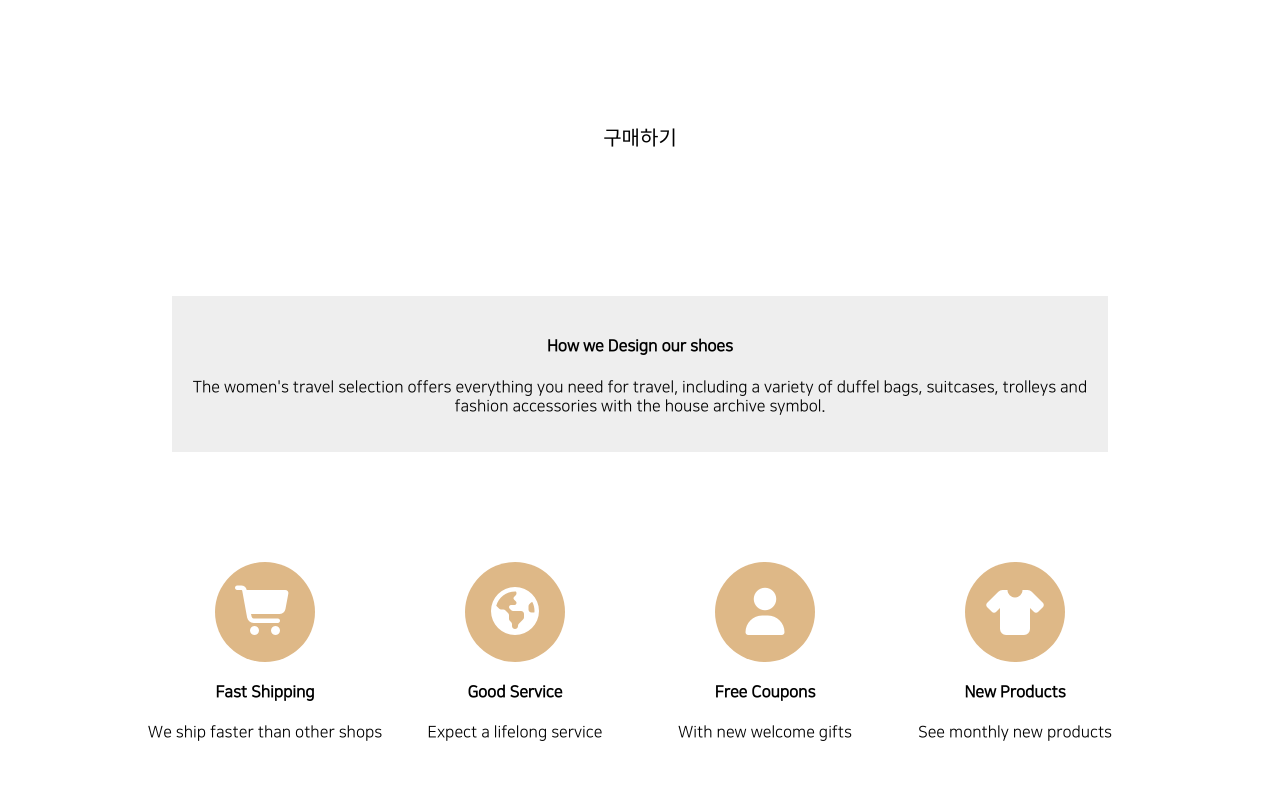
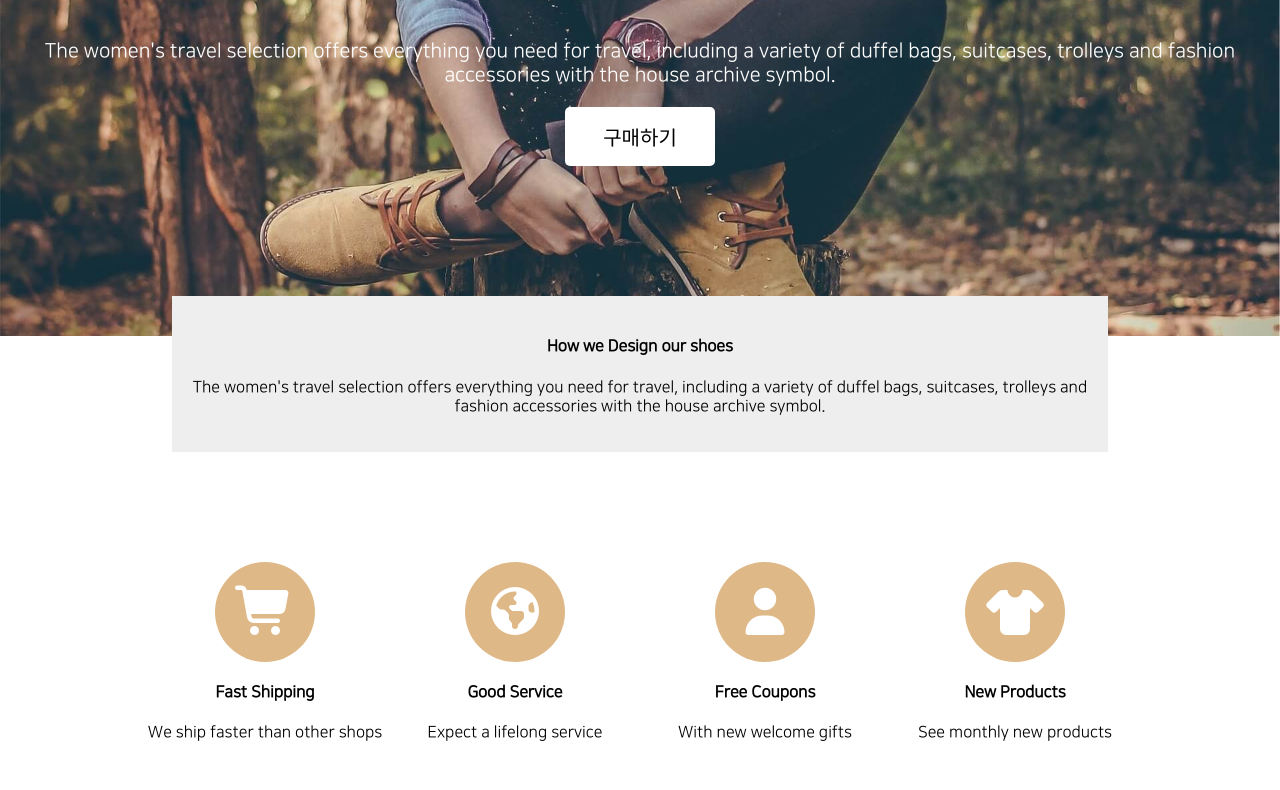
Before and after one commit to suhunikim/suhunikim.github.io, a plain HTML site: page index.html in a window 1280 px wide. Shown: the part 234-1024 px from the top of the page. Drawn offline with Linux system fonts and the light colour scheme.

Commit message:
Add files via upload

```diff
--- a/css/main2.css
+++ b/css/main2.css
@@ -6,7 +6,7 @@
 .main-background {
 	width: 100%;
 	height: 500px;
-	background-image: url(../shoes.jpg);
+	background-image: url(../img/shoes.jpg);
 	background-size: cover;
 	background-repeat: no-repeat;
 	background-position: center;
```
